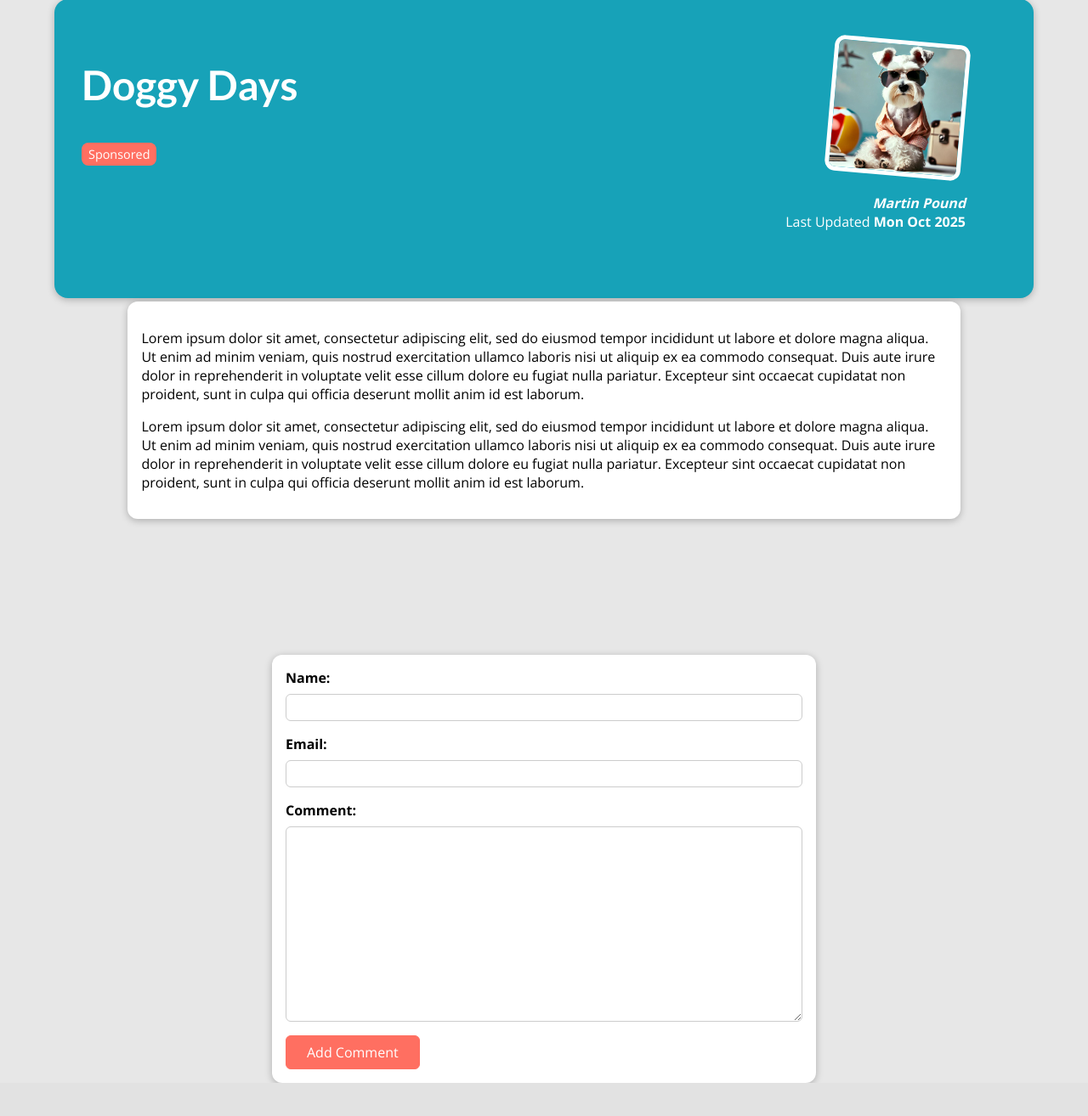
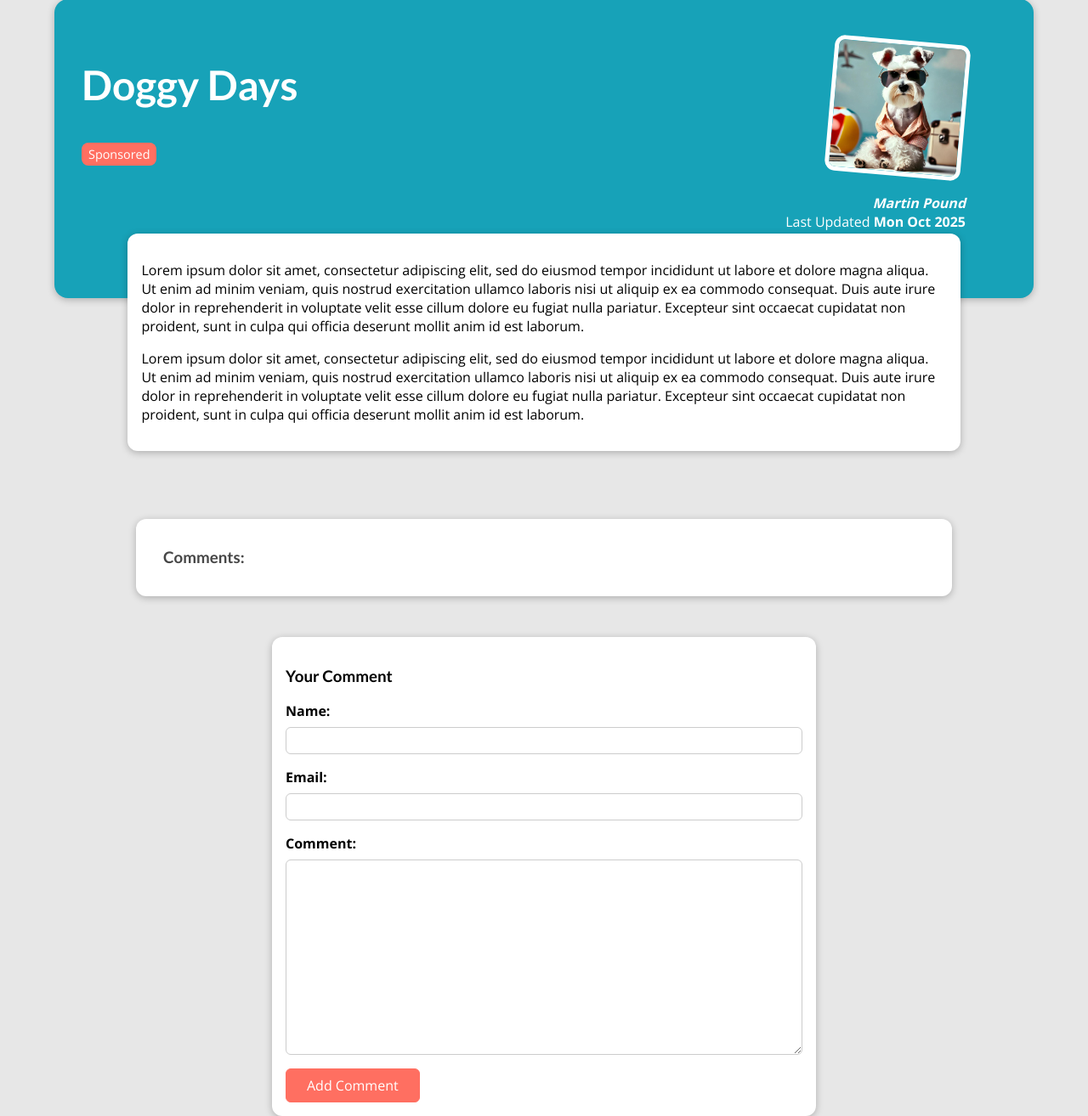
Before and after one commit to Martin-Pound/django-blog-site, a Django app: a page that uses blog/templates/blog/post-detail.html in a window 1280 px wide. Shown: the part 129-1443 px from the top of the page at 85% size. Before the commit the page ends 1404 px from the top, so only its background shows below. Run offline with Django 5.2, Linux system fonts and the light colour scheme; data comes from the database, SQL or seed files in the repository; both versions use the stored data as it was after the commit.

Commit message:
Commiting

```diff
--- a/blog/admin.py
+++ b/blog/admin.py
@@ -27,4 +27,4 @@
 admin.site.register(Post, PostAdmin)
 admin.site.register(Author, AuthorAdmin)
 admin.site.register(Tag, TagAdmin)
-admin.site.register(Comment)
+admin.site.register(Comment, CommentAdmin)
--- a/blog/static/blog/post-detail.css
+++ b/blog/static/blog/post-detail.css
@@ -59,7 +59,7 @@
 main {
   width: 90%;
   max-width: 90rem;
-  margin: 10rem auto;
+  margin: 5rem auto;
   background-color: white;
   padding: 1rem;
   border-radius: 12px;
@@ -120,3 +120,32 @@
   border-radius: 6px;
   border: 1px solid #ccc;
 }
+
+#comments {
+  margin: 3rem auto;
+  width: 90%;
+  max-width: 60rem;
+  border-radius: 12px;
+  background-color: white;
+  box-shadow: 0 2px 8px rgba(0, 0, 0, 0.25);
+  padding: 1rem 2rem;
+}
+
+#comments ul {
+  list-style: none;
+  margin: 0;
+  padding: 0;
+}
+
+#comments li {
+  margin-bottom: 1rem;
+  border-bottom: 2px solid #ccc;
+}
+
+#comments li:last-of-type {
+  border-bottom: none;
+}
+
+#comments h3 {
+  color: #464646;
+}
--- a/blog/templates/blog/post-detail.html
+++ b/blog/templates/blog/post-detail.html
@@ -29,8 +29,23 @@
         {{ post.content|linebreaks }}
     </main>
 
-    <div>
-        <form id="comment-form">
+    <section id="comments">
+        <h3>Comments:</h3>
+        <ul>
+            {% for comment in comments %}
+                <li>
+                    <h3>{{ comment.user_name }}</h3>
+                    <p>{{ comment.text | linebreaks }}</p>
+                </li>
+            {% endfor %}
+
+        </ul>
+    </section>
+
+    <section id="comment-form">
+        <h3>Your Comment</h3>
+        <form action="{% url "post-detail" post.slug %}" method="post">
+            {% csrf_token %}
             {% for form_field in comment_form %}
                 <div class="form-control">
                     {{ form_field.label_tag }}
@@ -40,7 +55,7 @@
             {% endfor %}
             <button type="submit">Add Comment</button>
         </form>
-    </div>
+    </section>
 
     </section>
 {% endblock %}
--- a/blog/views.py
+++ b/blog/views.py
@@ -3,6 +3,9 @@
 from .models import Post
 from django.views.generic import ListView, DetailView
 from. forms import CommentForm
+from django.views import View
+from django.http import HttpResponseRedirect
+from django.urls import reverse
 
 
 #VIEWS
@@ -32,19 +35,34 @@
 #           "all_posts": all_posts
 #     })
 
-class SinglePostView(DetailView): #replaces post_detail function-based view
+class SinglePostView(View): #replaces post_detail function-based view
     template_name = "blog/post-detail.html"
     model = Post
-    context_object_name = "post"
 
-    def get_context_data(self, **kwargs): # Adds extra context (tags) to the template
-        context = super().get_context_data(**kwargs)
-        context["tags"] = self.object.tags.all()
-        context["comment_form"] = CommentForm() #add an empty comment form to the context
-        return context
-# def post_detail(request, slug):
-#     identified_post = get_object_or_404(Post, slug=slug) #Fetch a single post by its slug or return 404 if not found
-#     return render(request, "blog/post-detail.html", {
-#         "post": identified_post,
-#         "tags": identified_post.tags.all()
-#     })
+    def get (self, request, slug):
+        identified_post = get_object_or_404(Post, slug=slug) #Fetch a single post by its slug or return 404 if not found
+        context = {
+            "post": identified_post,
+            "tags": identified_post.tags.all(),
+            "comment_form": CommentForm, #add an empty comment form to the context
+            "comments": identified_post.comments.all().order_by("-id") #fetch all comments related to the post
+        }
+        return render(request, self.template_name, context)
+
+    def post(self, request, slug): #Handles form submission for comments
+        comment_form = CommentForm(request.POST)
+        post = Post.objects.get(slug=slug)
+        if comment_form.is_valid():
+            comment = comment_form.save(commit=False)
+            comment.post = post  # Associate the comment with the current post
+            comment.save()
+            return HttpResponseRedirect(reverse("post-detail", args=[slug]))  # Redirect to the same page after processing the form
+        else:
+            identified_post = get_object_or_404(Post, slug=slug)
+            context = {
+                "post": identified_post,
+                "tags": identified_post.tags.all(),
+                "comment_form": comment_form, # Return the form with errors
+                "comments": identified_post.comments.all().order_by("-id") #fetch all comments related to the post
+            }
+            return render(request, self.template_name, context)
```
Also changed, not shown: db.sqlite3.
